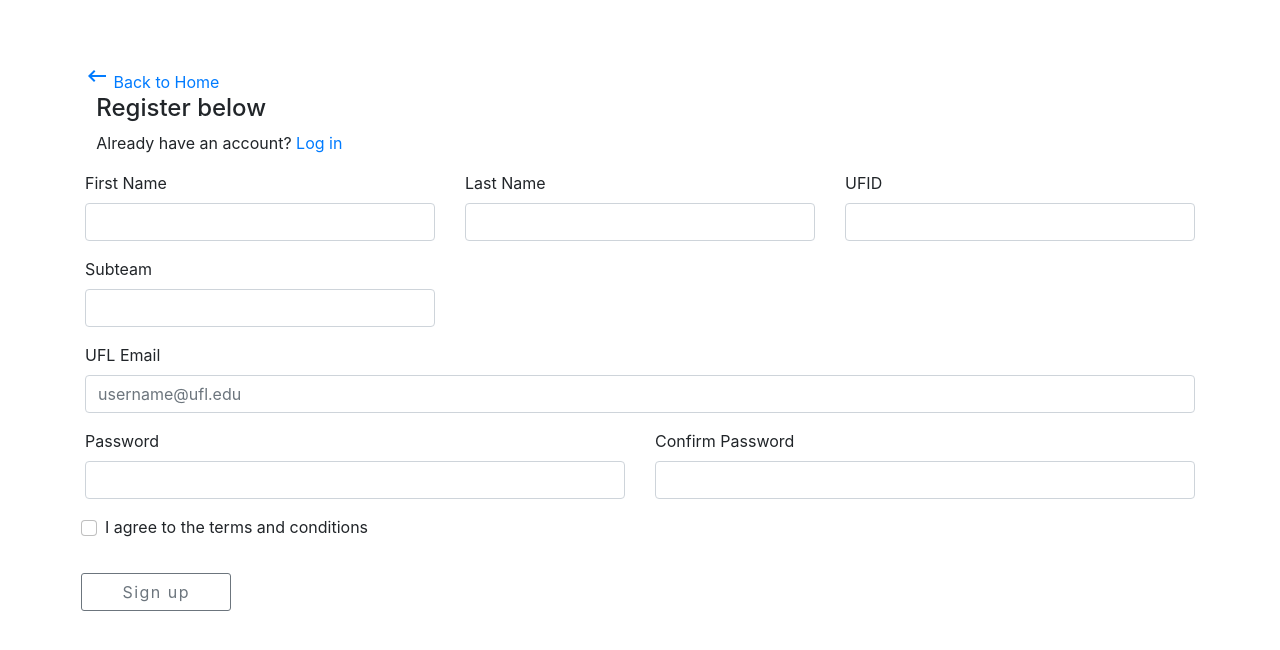
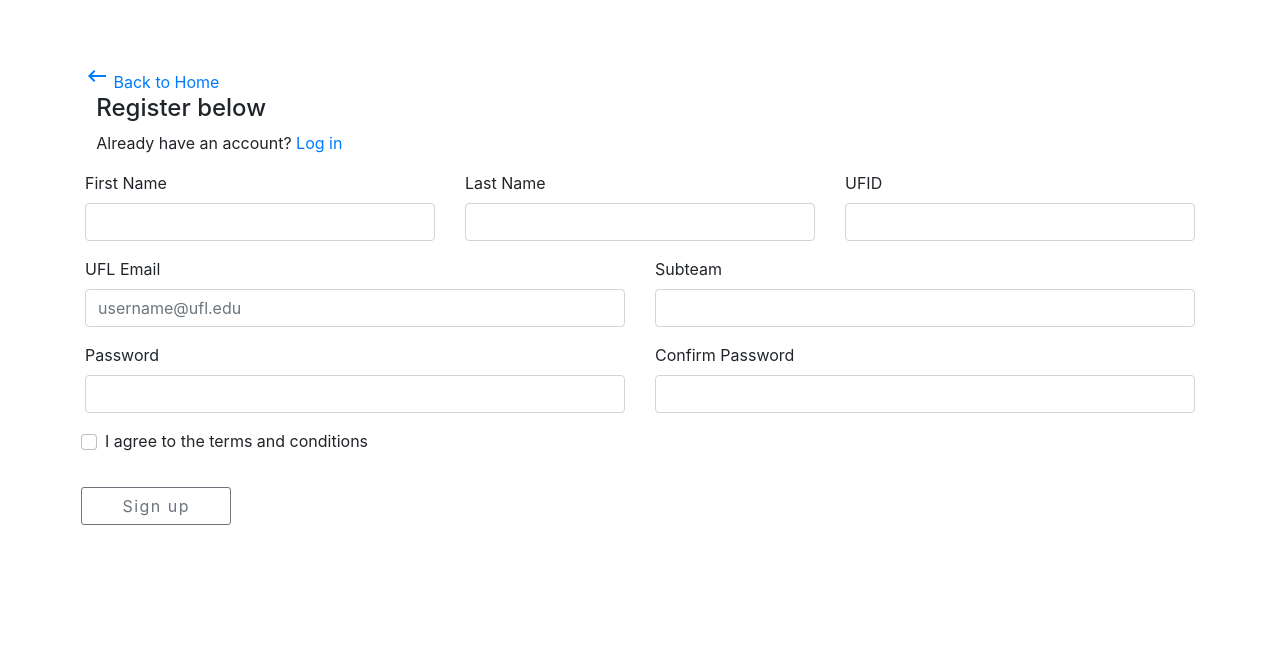
Before and after one commit to bgolden1/Googling-Gators, a React (Create React App) app in the folder Frontend/: page /register in a window 1280 px wide. Shown: the top 650 px of the page. Built offline with nearby package versions, Linux system fonts and the light colour scheme.

Commit message:
Changed position of UFL Email and Subteam fields

```diff
--- a/Frontend/src/components/Register_Page.js
+++ b/Frontend/src/components/Register_Page.js
@@ -103,23 +103,7 @@ class Register_Page extends Component {
                                 </div>
 
                             </div>
-                            <div className="col-md-4">
-                                <label for="subteam" class="form-label">Subteam</label>
-                                <input
-                                    class="form-control"
-                                    onChange={this.onChange}
-                                    value={this.state.subteam}
-                                    error={errors.subteam}
-                                    id="subteam"
-                                    type="text"
-                                    required
-                                />
-                                <div class="invalid-feedback">
-                                    Please enter a valid UFID.
-                                </div>
-
-                            </div>
-                            <div className="col-md-12">
+                            <div className="col-md-6">
                                 <label for="email" class="form-label">UFL Email</label>
                                 <input
                                     class="form-control"
@@ -133,6 +117,22 @@ class Register_Page extends Component {
                                 />
                                 <div class="invalid-feedback">
                                     Please enter a valid email address.
+                                </div>
+
+                            </div>
+                            <div className="col-md-6">
+                                <label for="subteam" class="form-label">Subteam</label>
+                                <input
+                                    class="form-control"
+                                    onChange={this.onChange}
+                                    value={this.state.subteam}
+                                    error={errors.subteam}
+                                    id="subteam"
+                                    type="text"
+                                    required
+                                />
+                                <div class="invalid-feedback">
+                                    Please enter a valid Subteam.
                                 </div>
 
                             </div>
```
